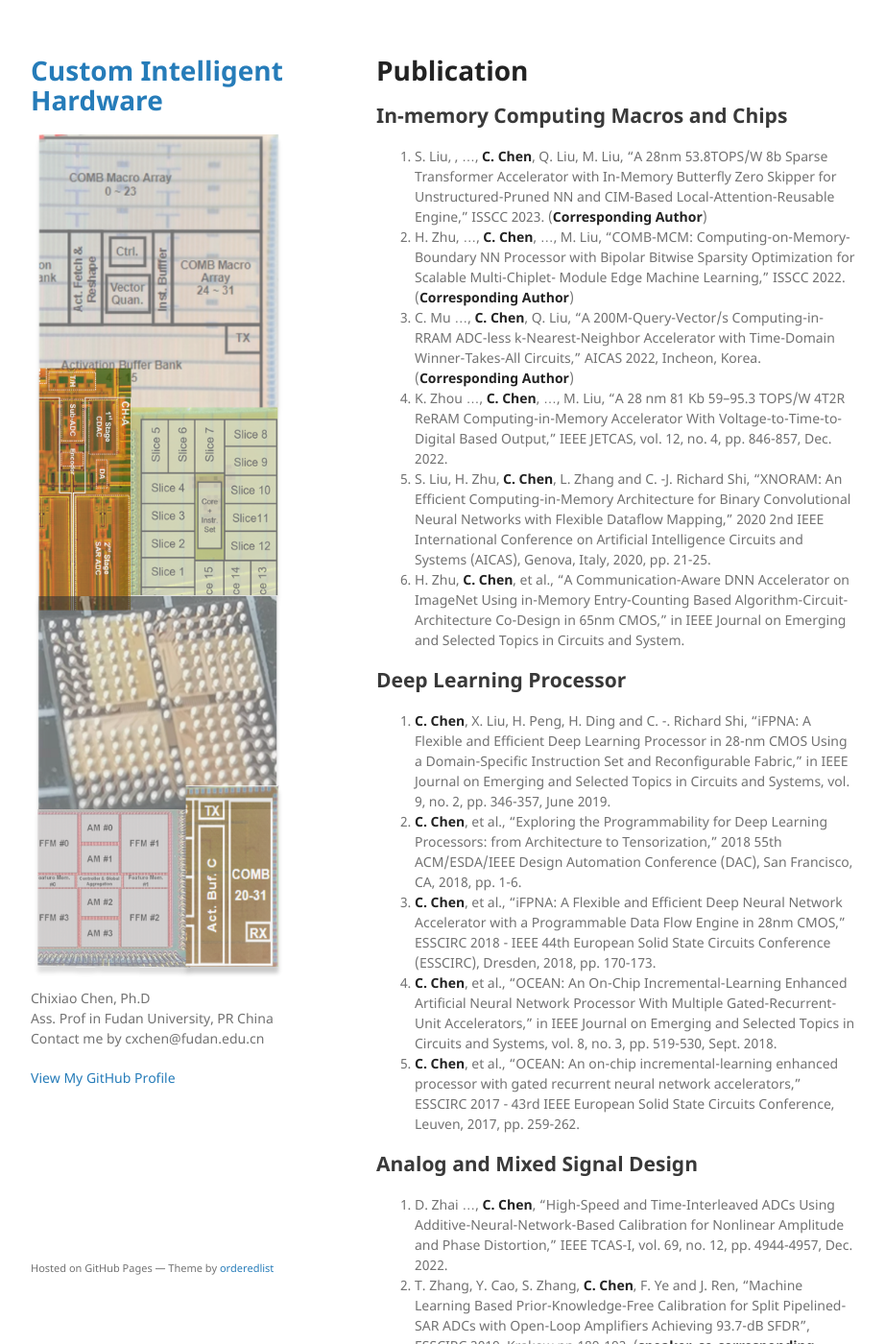
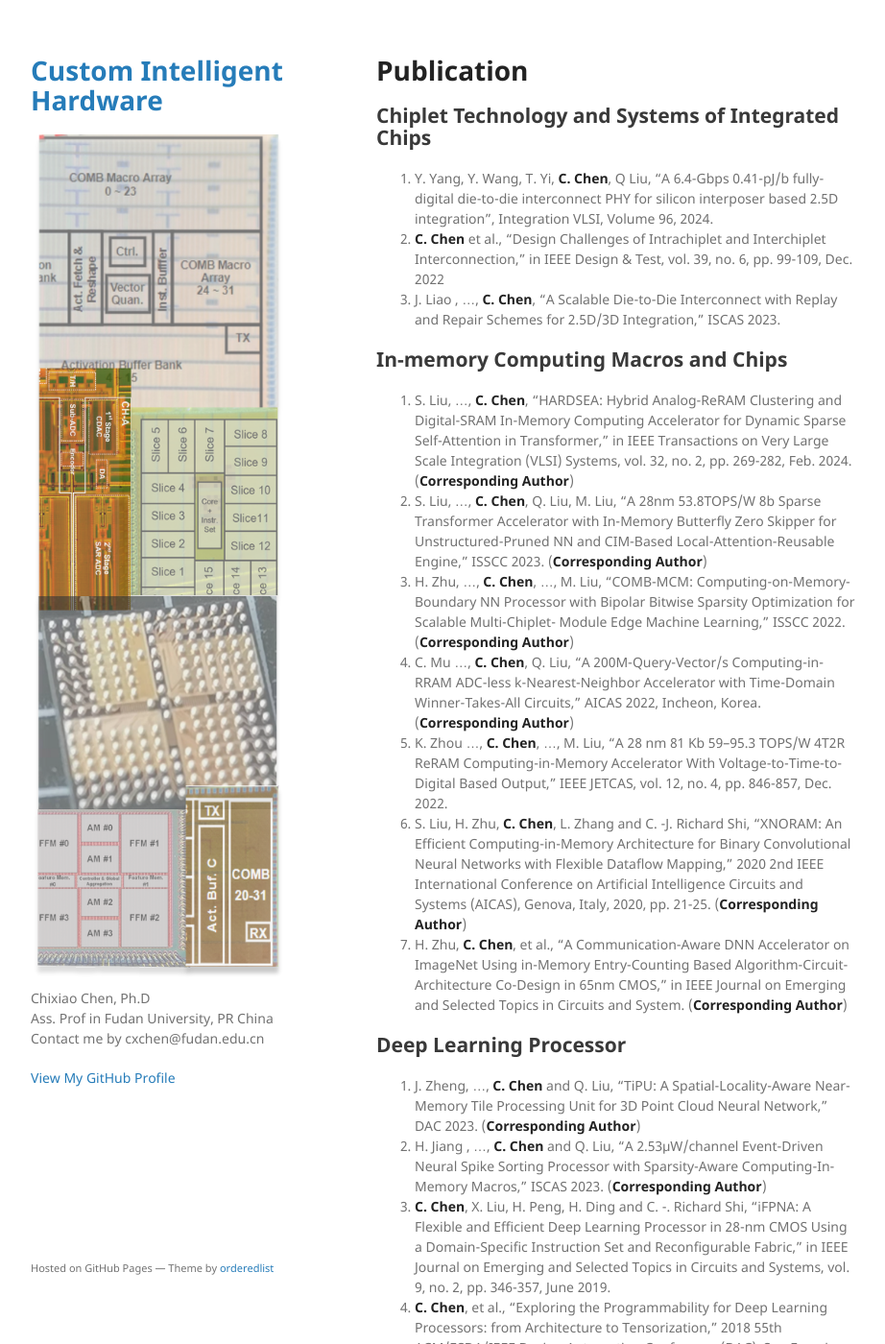
Before and after one commit to cihlab/cihlab.github.io, a Jekyll site: the page built from pub.md, in a window 1280 px wide and 1400 px high. Shown: the whole window at 96% size, without its empty margins (178-1100 px from the left). Built offline with Jekyll 4.4.1, drawn with Linux system fonts in a browser that asks for light colours; our own code applies the rules of GitHub Pages for plain Markdown files; some of the changed text lies outside the part shown.

Commit message:
Update pub.md

```diff
--- a/pub.md
+++ b/pub.md
@@ -4,27 +4,36 @@ layout: default
 
 # Publication
 
+## Chiplet Technology and Systems of Integrated Chips
+1. Y. Yang, Y. Wang, T. Yi, **C. Chen**, Q Liu, "A 6.4-Gbps 0.41-pJ/b fully-digital die-to-die interconnect PHY for silicon interposer based 2.5D integration", Integration VLSI, Volume 96, 2024.
+1. **C. Chen** et al., "Design Challenges of Intrachiplet and Interchiplet Interconnection," in IEEE Design & Test, vol. 39, no. 6, pp. 99-109, Dec. 2022
+1. J. Liao , ..., **C. Chen**, "A Scalable Die-to-Die Interconnect with Replay and Repair Schemes for 2.5D/3D Integration," ISCAS 2023.
+
 
 ## In-memory Computing Macros and Chips
 
-1. S. Liu, , ..., **C. Chen**, Q. Liu, M. Liu, "A 28nm 53.8TOPS/W 8b Sparse Transformer Accelerator with In-Memory Butterfly Zero Skipper for Unstructured-Pruned NN and CIM-Based Local-Attention-Reusable Engine," ISSCC 2023. (**Corresponding Author**)
-2. H. Zhu, ..., **C. Chen**, ..., M. Liu, “COMB-MCM: Computing-on-Memory-Boundary NN Processor with Bipolar Bitwise Sparsity Optimization for Scalable Multi-Chiplet- Module Edge Machine Learning," ISSCC 2022. (**Corresponding Author**)
-3. C. Mu ..., **C. Chen**, Q. Liu, "A 200M-Query-Vector/s Computing-in-RRAM ADC-less k-Nearest-Neighbor Accelerator with Time-Domain Winner-Takes-All Circuits," AICAS 2022, Incheon, Korea. (**Corresponding Author**)
-4. K. Zhou ..., **C. Chen**, ..., M. Liu, "A 28 nm 81 Kb 59–95.3 TOPS/W 4T2R ReRAM Computing-in-Memory Accelerator With Voltage-to-Time-to-Digital Based Output," IEEE JETCAS, vol. 12, no. 4, pp. 846-857, Dec. 2022.
-5. S. Liu, H. Zhu, **C. Chen**, L. Zhang and C. -J. Richard Shi, "XNORAM: An Efficient Computing-in-Memory Architecture for Binary Convolutional Neural Networks with Flexible Dataflow Mapping," 2020 2nd IEEE International Conference on Artificial Intelligence Circuits and Systems (AICAS), Genova, Italy, 2020, pp. 21-25.
-6. H. Zhu, **C. Chen**, et al., "A Communication-Aware DNN Accelerator on ImageNet Using in-Memory Entry-Counting Based Algorithm-Circuit-Architecture Co-Design in 65nm CMOS," in IEEE Journal on Emerging and Selected Topics in Circuits and System.
+1. S. Liu, ..., **C. Chen**, "HARDSEA: Hybrid Analog-ReRAM Clustering and Digital-SRAM In-Memory Computing Accelerator for Dynamic Sparse Self-Attention in Transformer," in IEEE Transactions on Very Large Scale Integration (VLSI) Systems, vol. 32, no. 2, pp. 269-282, Feb. 2024. (**Corresponding Author**)
+2.  S. Liu,  ..., **C. Chen**, Q. Liu, M. Liu, "A 28nm 53.8TOPS/W 8b Sparse Transformer Accelerator with In-Memory Butterfly Zero Skipper for Unstructured-Pruned NN and CIM-Based Local-Attention-Reusable Engine," ISSCC 2023. (**Corresponding Author**)
+3. H. Zhu, ..., **C. Chen**, ..., M. Liu, “COMB-MCM: Computing-on-Memory-Boundary NN Processor with Bipolar Bitwise Sparsity Optimization for Scalable Multi-Chiplet- Module Edge Machine Learning," ISSCC 2022. (**Corresponding Author**)
+4. C. Mu ..., **C. Chen**, Q. Liu, "A 200M-Query-Vector/s Computing-in-RRAM ADC-less k-Nearest-Neighbor Accelerator with Time-Domain Winner-Takes-All Circuits," AICAS 2022, Incheon, Korea. (**Corresponding Author**)
+5. K. Zhou ..., **C. Chen**, ..., M. Liu, "A 28 nm 81 Kb 59–95.3 TOPS/W 4T2R ReRAM Computing-in-Memory Accelerator With Voltage-to-Time-to-Digital Based Output," IEEE JETCAS, vol. 12, no. 4, pp. 846-857, Dec. 2022.
+6. S. Liu, H. Zhu, **C. Chen**, L. Zhang and C. -J. Richard Shi, "XNORAM: An Efficient Computing-in-Memory Architecture for Binary Convolutional Neural Networks with Flexible Dataflow Mapping," 2020 2nd IEEE International Conference on Artificial Intelligence Circuits and Systems (AICAS), Genova, Italy, 2020, pp. 21-25. (**Corresponding Author**)
+7. H. Zhu, **C. Chen**, et al., "A Communication-Aware DNN Accelerator on ImageNet Using in-Memory Entry-Counting Based Algorithm-Circuit-Architecture Co-Design in 65nm CMOS," in IEEE Journal on Emerging and Selected Topics in Circuits and System. (**Corresponding Author**)
 
 ## Deep Learning Processor
 
-1. **C. Chen**, X. Liu, H. Peng, H. Ding and C. -. Richard Shi, "iFPNA: A Flexible and Efficient Deep Learning Processor in 28-nm CMOS Using a Domain-Specific Instruction Set and Reconfigurable Fabric," in IEEE Journal on Emerging and Selected Topics in Circuits and Systems, vol. 9, no. 2, pp. 346-357, June 2019.
-1. **C. Chen**, et al., "Exploring the Programmability for Deep Learning Processors: from Architecture to Tensorization," 2018 55th ACM/ESDA/IEEE Design Automation Conference (DAC), San Francisco, CA, 2018, pp. 1-6.
-1. **C. Chen**, et al., "iFPNA: A Flexible and Efficient Deep Neural Network Accelerator with a Programmable Data Flow Engine in 28nm CMOS," ESSCIRC 2018 - IEEE 44th European Solid State Circuits Conference (ESSCIRC), Dresden, 2018, pp. 170-173.
+1. J. Zheng, ..., **C. Chen** and Q. Liu, "TiPU: A Spatial-Locality-Aware Near-Memory Tile Processing Unit for 3D Point Cloud Neural Network," DAC 2023. (**Corresponding Author**)
+2. H. Jiang , ..., **C. Chen** and Q. Liu, "A  2.53μW/channel  Event-Driven Neural Spike Sorting Processor with Sparsity-Aware Computing-In-Memory Macros," ISCAS 2023. (**Corresponding Author**)
+3.  **C. Chen**, X. Liu, H. Peng, H. Ding and C. -. Richard Shi, "iFPNA: A Flexible and Efficient Deep Learning Processor in 28-nm CMOS Using a Domain-Specific Instruction Set and Reconfigurable Fabric," in IEEE Journal on Emerging and Selected Topics in Circuits and Systems, vol. 9, no. 2, pp. 346-357, June 2019.
+4.  **C. Chen**, et al., "Exploring the Programmability for Deep Learning Processors: from Architecture to Tensorization," 2018 55th ACM/ESDA/IEEE Design Automation Conference (DAC), San Francisco, CA, 2018, pp. 1-6.
+5.  **C. Chen**, et al., "iFPNA: A Flexible and Efficient Deep Neural Network Accelerator with a Programmable Data Flow Engine in 28nm CMOS," ESSCIRC 2018 - IEEE 44th European Solid State Circuits Conference (ESSCIRC), Dresden, 2018, pp. 170-173.
 1. **C. Chen**, et al., "OCEAN: An On-Chip Incremental-Learning Enhanced Artificial Neural Network Processor With Multiple Gated-Recurrent-Unit Accelerators," in IEEE Journal on Emerging and Selected Topics in Circuits and Systems, vol. 8, no. 3, pp. 519-530, Sept. 2018.
 1. **C. Chen**, et al., "OCEAN: An on-chip incremental-learning enhanced processor with gated recurrent neural network accelerators," ESSCIRC 2017 - 43rd IEEE European Solid State Circuits Conference, Leuven, 2017, pp. 259-262.
 
 
-## Analog and Mixed Signal Design
+## Mixed Signal Circuit and System Design (for ADCs and Sensors)
 
+1. W. Jiang, Y. Zhu, **C. Chen**, et al., "A 14b 500 MS/s Single-Channel Pipelined-SAR ADC With Reference Ripple Mitigation Techniques and Adaptively Biased Floating Inverter Amplifier," in IEEE Journal of Solid-State Circuits, vol. 58, no. 10, pp. 2709-2721, Oct. 2023
 1. D. Zhai ..., **C. Chen**, "High-Speed and Time-Interleaved ADCs Using Additive-Neural-Network-Based Calibration for Nonlinear Amplitude and Phase Distortion," IEEE TCAS-I, vol. 69, no. 12, pp. 4944-4957, Dec. 2022.
 1. T. Zhang, Y. Cao, S. Zhang, **C. Chen**, F. Ye and J. Ren, "Machine Learning Based Prior-Knowledge-Free Calibration for Split Pipelined-SAR ADCs with Open-Loop Amplifiers Achieving 93.7-dB SFDR",  ESSCIRC 2019, Krakow pp.189-192. (**speaker, co-corresponding author**)
 1. A. Wang, **C. Chen**, C. Liu and C. R. Shi, "A 9-bit Resistor-Based Highly-Digital Temperature Sensor with a SAR-Quantization Embedded Differential Low-Pass Filter in 65nm CMOS with a 2.5μs Conversion Time," in IEEE Sensors Journal.
```
